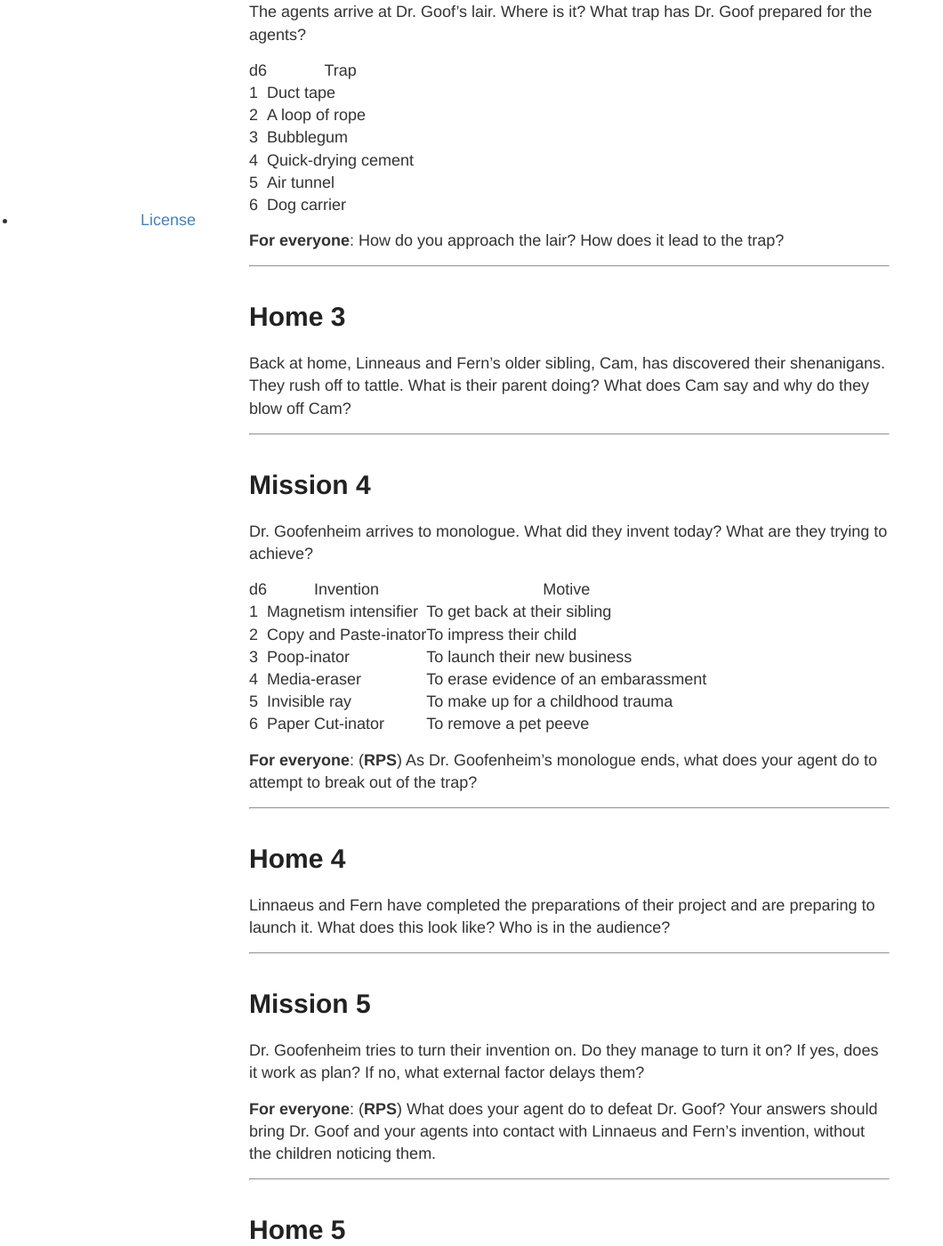
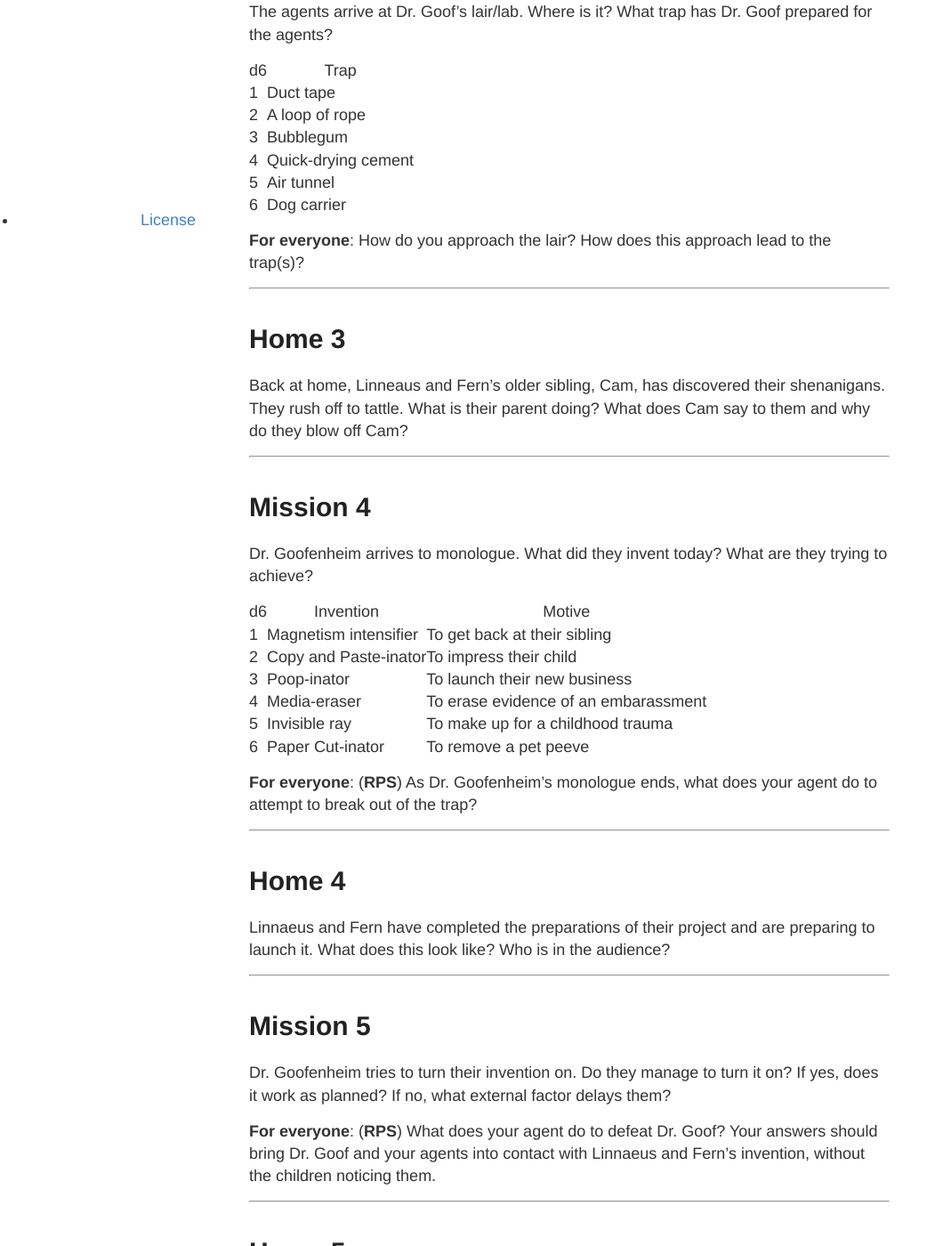
Before and after one commit to zechlau14/zechlau14.github.io, a Jekyll site: the page built from projects/pets-with-fedoras-slides.md, in a window 1280 px wide and 1400 px high, scrolled down 4378 px. Shown: the whole window at 89% size, without its empty margins (0-1060 px from the left). Built offline with Jekyll 4.4.1, drawn with Linux system fonts in a browser that asks for light colours; our own code applies the rules of GitHub Pages for plain Markdown files; some of the changed text lies outside the part shown.

Commit message:
Update pets-with-fedoras-slides.md

```diff
--- a/projects/pets-with-fedoras-slides.md
+++ b/projects/pets-with-fedoras-slides.md
@@ -131,7 +131,7 @@ As the agents leave their home, the camera pans over to show Linneaus and Fern s
 
 ___
 # Mission 3
-The agents arrive at Dr. Goof's lair. Where is it? What trap has Dr. Goof prepared for the agents?
+The agents arrive at Dr. Goof's lair/lab. Where is it? What trap has Dr. Goof prepared for the agents?
 
 | d6 | Trap |
 | --- | --- |
@@ -142,11 +142,11 @@ The agents arrive at Dr. Goof's lair. Where is it? What trap has Dr. Goof prepar
 | 5 | Air tunnel |
 | 6 | Dog carrier |
 
-**For everyone**: How do you approach the lair? How does it lead to the trap?
+**For everyone**: How do you approach the lair? How does this approach lead to the trap(s)?
 
 ___
 # Home 3
-Back at home, Linneaus and Fern's older sibling, Cam, has discovered their shenanigans. They rush off to tattle. What is their parent doing? What does Cam say and why do they blow off Cam?
+Back at home, Linneaus and Fern's older sibling, Cam, has discovered their shenanigans. They rush off to tattle. What is their parent doing? What does Cam say to them and why do they blow off Cam?
 
 ___
 # Mission 4
@@ -169,7 +169,7 @@ Linnaeus and Fern have completed the preparations of their project and are prepa
 
 ___
 # Mission 5
-Dr. Goofenheim tries to turn their invention on. Do they manage to turn it on? If yes, does it work as plan? If no, what external factor delays them?
+Dr. Goofenheim tries to turn their invention on. Do they manage to turn it on? If yes, does it work as planned? If no, what external factor delays them?
 
 **For everyone**: (**RPS**) What does your agent do to defeat Dr. Goof? Your answers should bring Dr. Goof and your agents into contact with Linnaeus and Fern's invention, without the children noticing them.
 
```
Also changed, not shown: other parts of projects/pets-with-fedoras-slides.md (+6 -1 lines).
